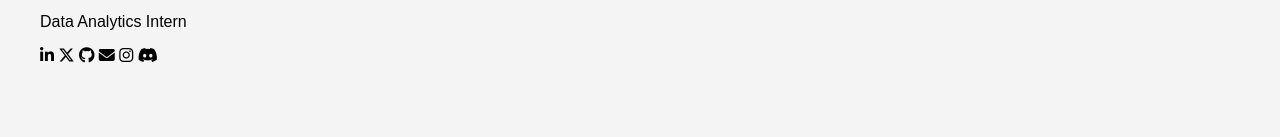
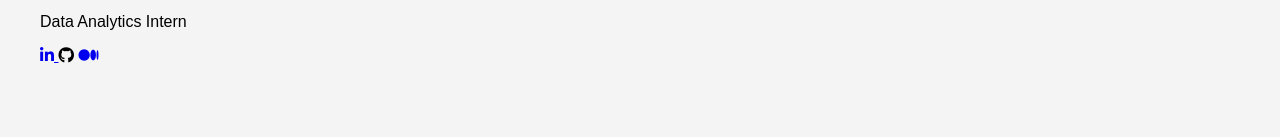
Before and after one commit to raphaelgri/raphaelgri.github.io, a plain HTML site: page index.html in a window 1280 px wide. Shown: the part 590-727 px from the top of the page. Drawn offline with Linux system fonts and the light colour scheme.

Commit message:
Adding social media links #2

```diff
--- a/index.html
+++ b/index.html
@@ -35,18 +35,17 @@
                     <h1>Raphael Griffo Duarte</h1>
                     <p>M.Sc. in Artificial Intelligence and Data Science (Student)</p>
                     <p>Data Analytics Intern</p>
+                    <a href="https://www.linkedin.com/in/raphael-griffo-duarte/" target="_blank" rel="noopener noreferrer">
+                        <i class="fa-brands fa-linkedin-in"></i>
+                    </a>
 
-                    <i class="fa-brands fa-linkedin-in"></i>
+                    <a href="https://www.linkedin.com/in/raphael-griffo-duarte/" target="_blank" rel="noopener noreferrer"></a>
+                        <i class="fa-brands fa-github"></i>
+                    </a>
 
-                    <i class="fa-brands fa-x-twitter"></i>
-
-                    <i class="fa-brands fa-github"></i>
-
-                    <i class="fa-solid fa-envelope"></i>
-
-                    <i class="fa-brands fa-instagram"></i>
-
-                    <i class="fa-brands fa-discord"></i>
+                    <a href="https://medium.com/@raphaelgriffo97" target="_blank" rel="noopener noreferrer">
+                        <i class="fa-brands fa-medium"></i>
+                    </a>
                 </div>
 
             <section id="about">
```
